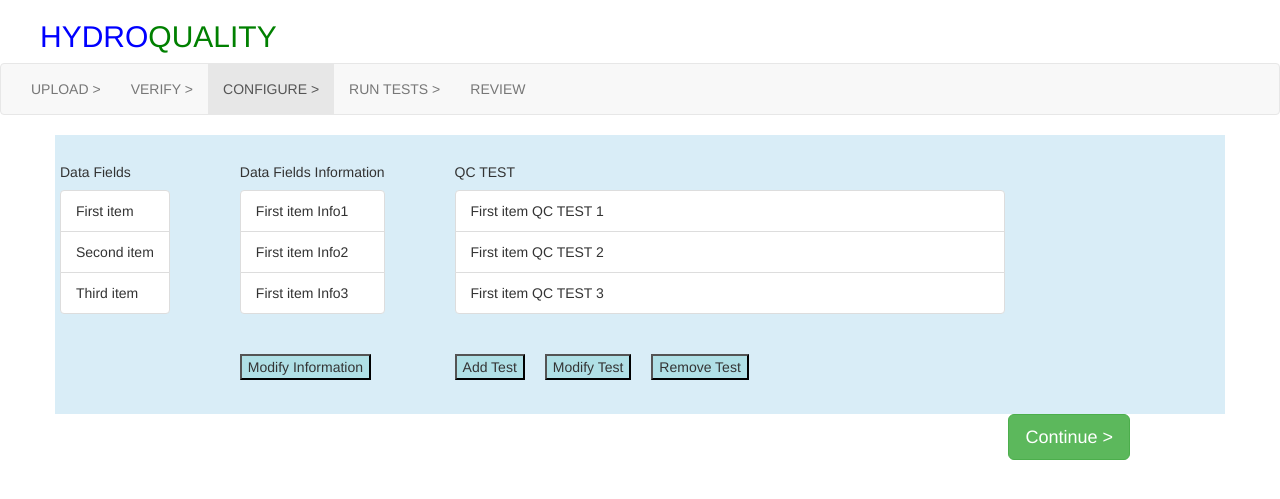
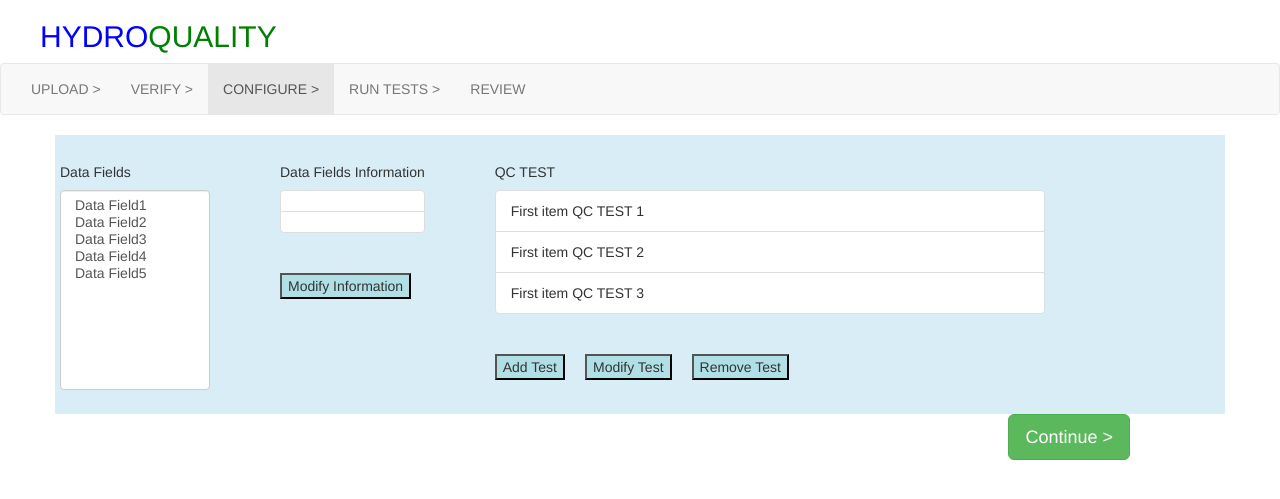
Before and after one commit to IsaiahDaSlaya/CSCI-4710-6710-Team-14, a Flask app: page /config in a window 1280 px wide. Shown: the top 499 px of the page. Run offline with Flask 2, Linux system fonts and the light colour scheme; parts of the project's set-up code (start-up, migrations or seed data) failed here and were passed over; some libraries are stand-ins or nearby versions.

Commit message:
Update config.html
Dynamic get data based on selected

```diff
--- a/Assignment 6/templates/config.html
+++ b/Assignment 6/templates/config.html
@@ -42,9 +42,6 @@ var googledata = new google.visualization.DataTable();
 		});
 	});
 });
-
-
-
 </script>
 <script>
 function select()
@@ -91,11 +88,13 @@ function select()
 					<div class = "column" >
 						<div class = "elements" >
 							<h5>Data Fields</h5>
-							<ul class="list-group">
-								<li class="list-group-item">First item</li>
-								<li class="list-group-item">Second item</li>
-								<li class="list-group-item">Third item</li>
-							</ul>
+							<select multiple class="form-control" id="df" data-max-options="1" style="width:150px; height:200px;">
+								<option>Data Field1</option>
+								<option>Data Field2</option>
+								<option>Data Field3</option>
+								<option>Data Field4</option>
+								<option>Data Field5</option>
+						    </select>
 						</div>
 					</div>
 			</div>
@@ -107,10 +106,10 @@ function select()
 					<div class = "column" >
 						<div class = "elements">
 							<h5>Data Fields Information</h5>
-							<ul class="list-group  bg-light">
-								<li class="list-group-item">First item Info1</li>
-								<li class="list-group-item">First item Info2</li>
-								<li class="list-group-item">First item Info3</li>
+							<ul class="list-group  bg-light" id='di'>
+
+								<li class="list-group-item"></li>
+								<li class="list-group-item"></li>
 							</ul>
 						</div>
 					</div>
```
